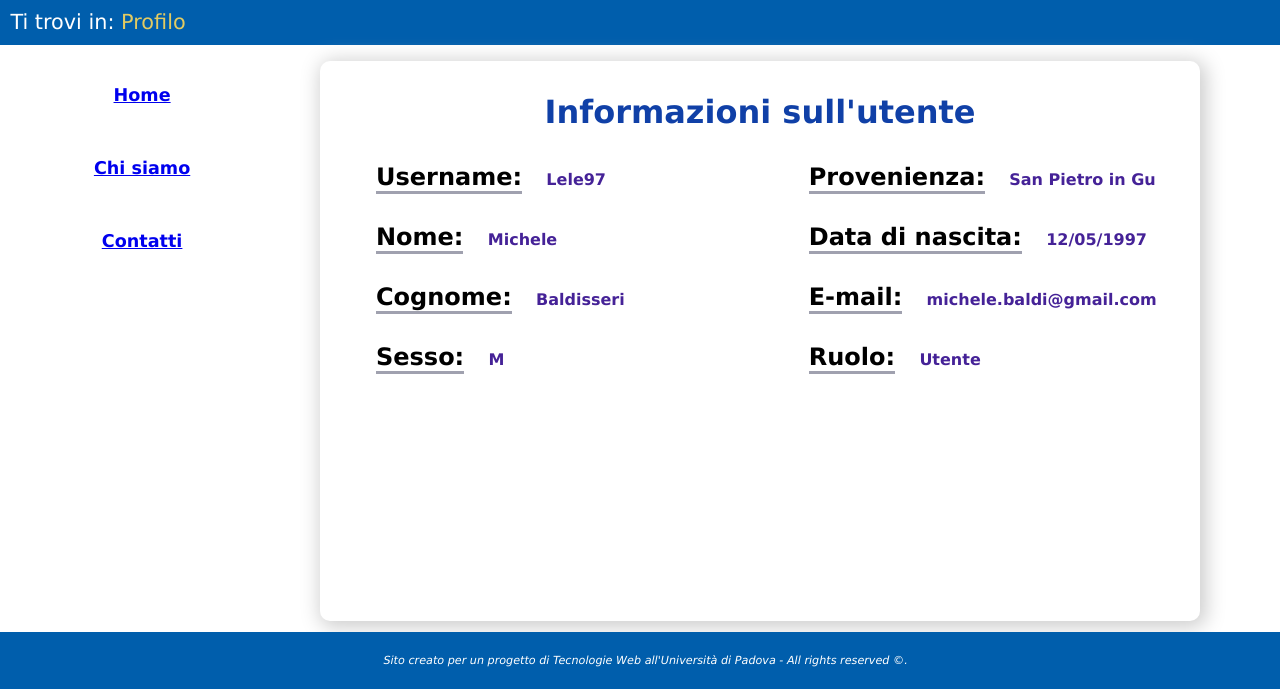
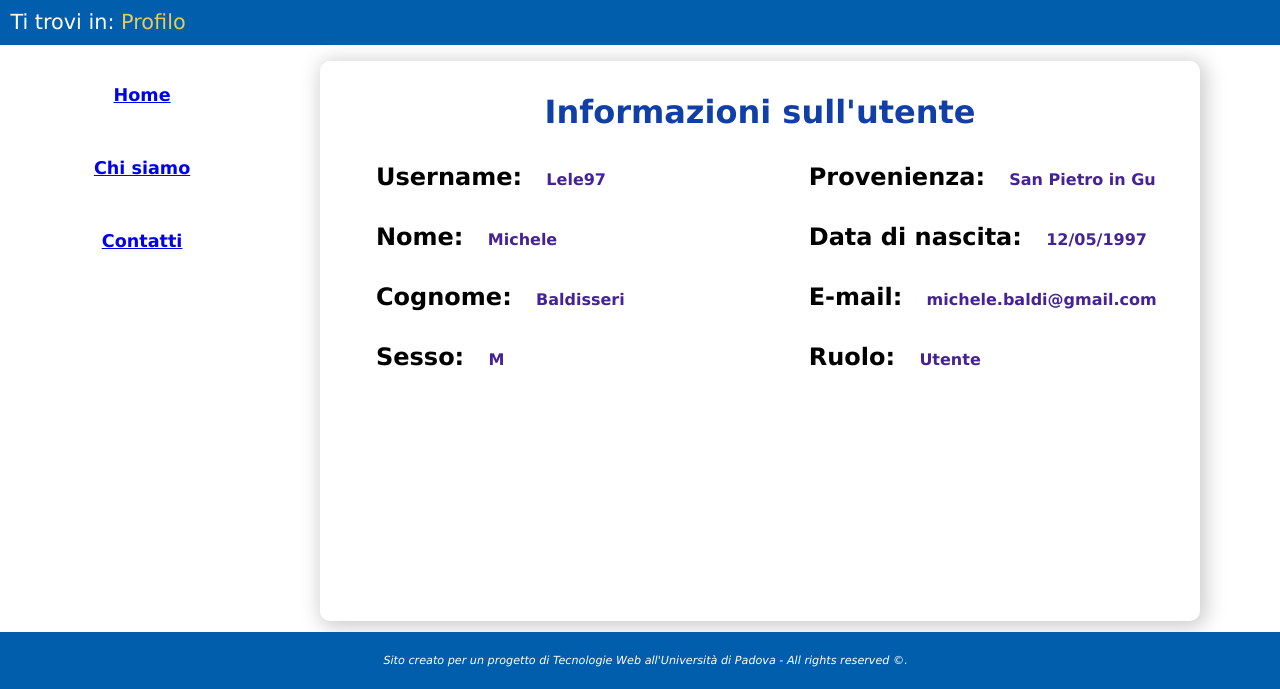
Before and after one commit to MicheleBaldisseri/TwoNotes, a PHP site: page /php/profilo.php?username=Lele97 in a window 1280 px wide. Shown: the part 80-769 px from the top of the page. Run offline with PHP 8.4, Linux system fonts and the light colour scheme; data comes from the database, SQL or seed files in the repository.

Commit message:
tolto sottolineatura alle label del profilo

```diff
--- a/styles/stile.css
+++ b/styles/stile.css
@@ -602,7 +602,7 @@ SEZIONE PROFILO
 #profile h2{
     margin-left: 1em;
     font-size: 1.5em;
-    border-bottom: 3px solid rgb(160, 161, 175);
+    /*border-bottom: 3px solid rgb(160, 161, 175);*/
 }
 #profileSx, #profileDx{
     float: left;
```
